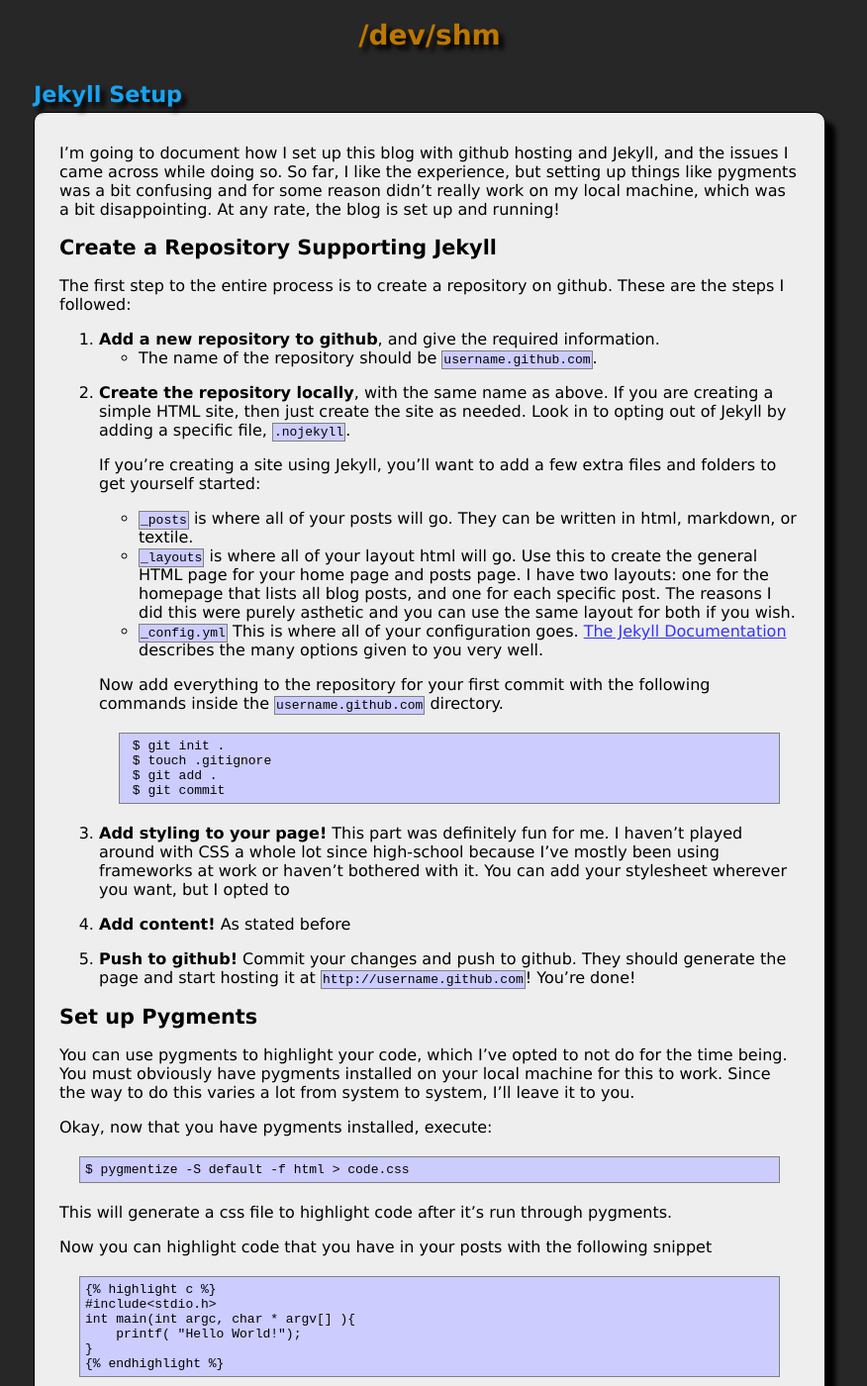
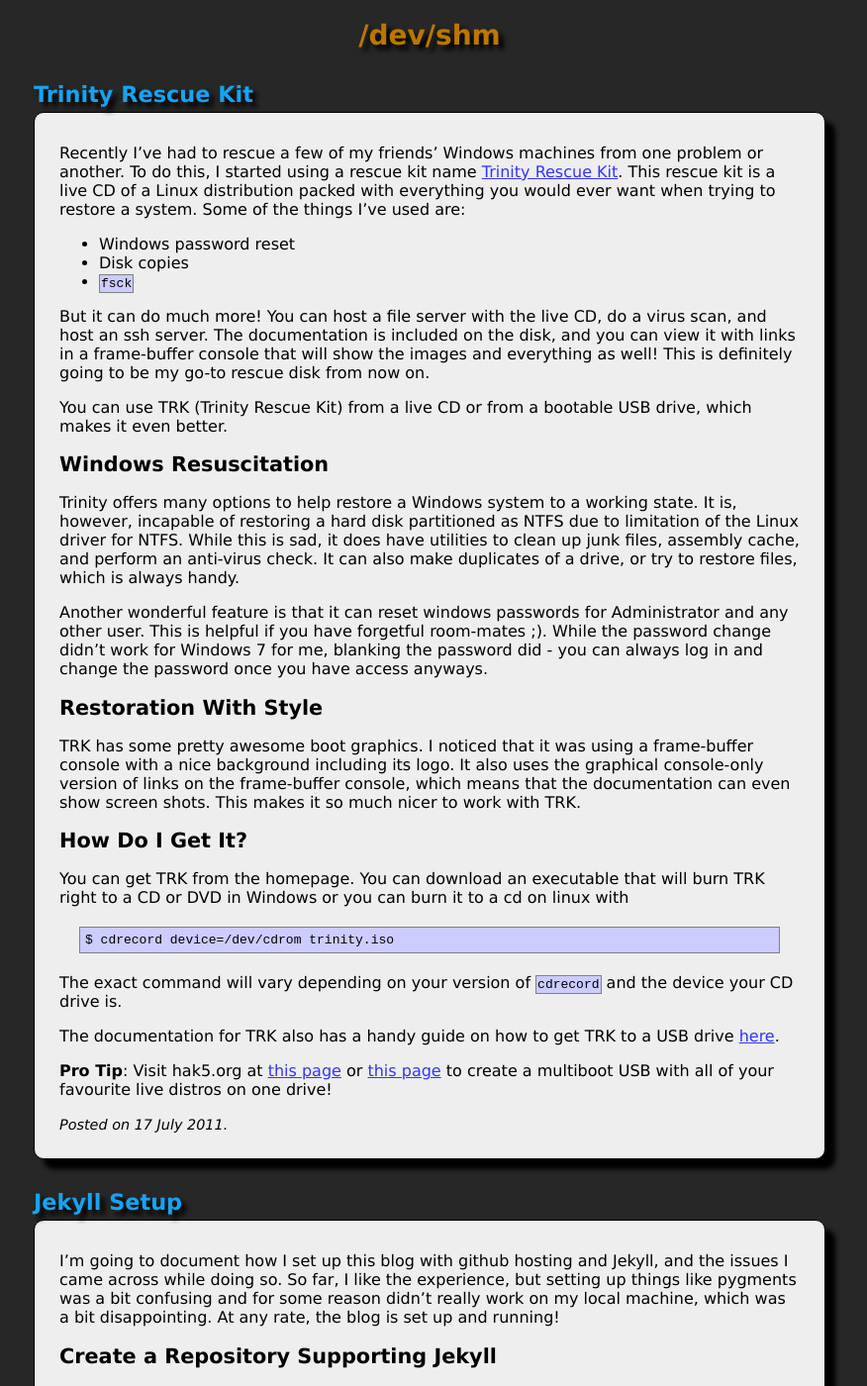
Before and after one commit to mvisser/mvisser.github.com, a Jekyll site: the page built from index.html, in a window 1280 px wide and 1400 px high. Shown: the whole window at 99% size, without its empty margins (206-1082 px from the left). Built offline with Jekyll 4.4.1, drawn with Linux system fonts in a browser that asks for light colours; some of the changed text lies outside the part shown.

Commit message:
Trinity Rescue Kit Post.

```diff
--- /dev/null
+++ b/_posts/2011-07-17-TRK.markdown
@@ -0,0 +1,41 @@
+---
+layout: post
+title: Trinity Rescue Kit
+---
+
+Recently I've had to rescue a few of my friends' Windows machines from one problem or another.  To do this, I started using a rescue kit name [Trinity Rescue Kit](http://www.trinityhome.org). This rescue kit is a live CD of a Linux distribution packed with everything you would ever want when trying to restore a system.
+Some of the things I've used are:
+
+* Windows password reset
+* Disk copies
+* `fsck`
+
+But it can do much more!  You can host a file server with the live CD, do a virus scan, and host an ssh server.  The documentation is included on the disk, and you can view it with links in a frame-buffer console that will show the images and everything as well! This is definitely going to be my go-to rescue disk from now on.
+
+You can use TRK (Trinity Rescue Kit) from a live CD or from a bootable USB drive, which makes it even better.
+
+Windows Resuscitation
+---------------------
+
+Trinity offers many options to help restore a Windows system to a working state.  It is, however, incapable of restoring a hard disk partitioned as NTFS due to limitation of the Linux driver for NTFS. While this is sad, it does have utilities to clean up junk files, assembly cache, and perform an anti-virus check. It can also make duplicates of a drive, or try to restore files, which is always handy.
+
+Another wonderful feature is that it can reset windows passwords for Administrator and any other user.  This is helpful if you have forgetful room-mates ;). While the password change didn't work for Windows 7 for me, blanking the password did - you can always log in and change the password once you have access anyways.
+
+Restoration With Style
+----------------------
+
+TRK has some pretty awesome boot graphics.  I noticed that it was using a frame-buffer console with a nice background including its logo.  It also uses the graphical console-only version of links on the frame-buffer console, which means that the documentation can even show screen shots. This makes it so much nicer to work with TRK.
+
+How Do I Get It?
+----------------
+
+You can get TRK from the homepage. You can download an executable that will burn TRK right to a CD or DVD in Windows or you can burn it to a cd on linux with
+
+    $ cdrecord device=/dev/cdrom trinity.iso
+
+The exact command will vary depending on your version of `cdrecord` and the device your CD drive is.
+
+The documentation for TRK also has a handy guide on how to get TRK to a USB drive [here](http://trinityhome.org/Home/index.php?content=5.1_HOW_TO_INSTALL_UPGRADE_YOUR_USB_MEDIA_TO_RUN_T&front_id=12&lang=en&locale=en).
+
+
+**Pro Tip**: Visit hak5.org at [this page](http://hak5.org/episodes/haktip-4) or [this page](http://hak5.org/episodes/episode-524) to create a multiboot USB with all of your favourite live distros on one drive!
```
Also changed, not shown: _posts/2011-07-13-first-post.markdown (deleted, +0 -7 lines), _posts/2011-07-17-Jekyll-Setup.markdown (line endings or trailing spaces).
